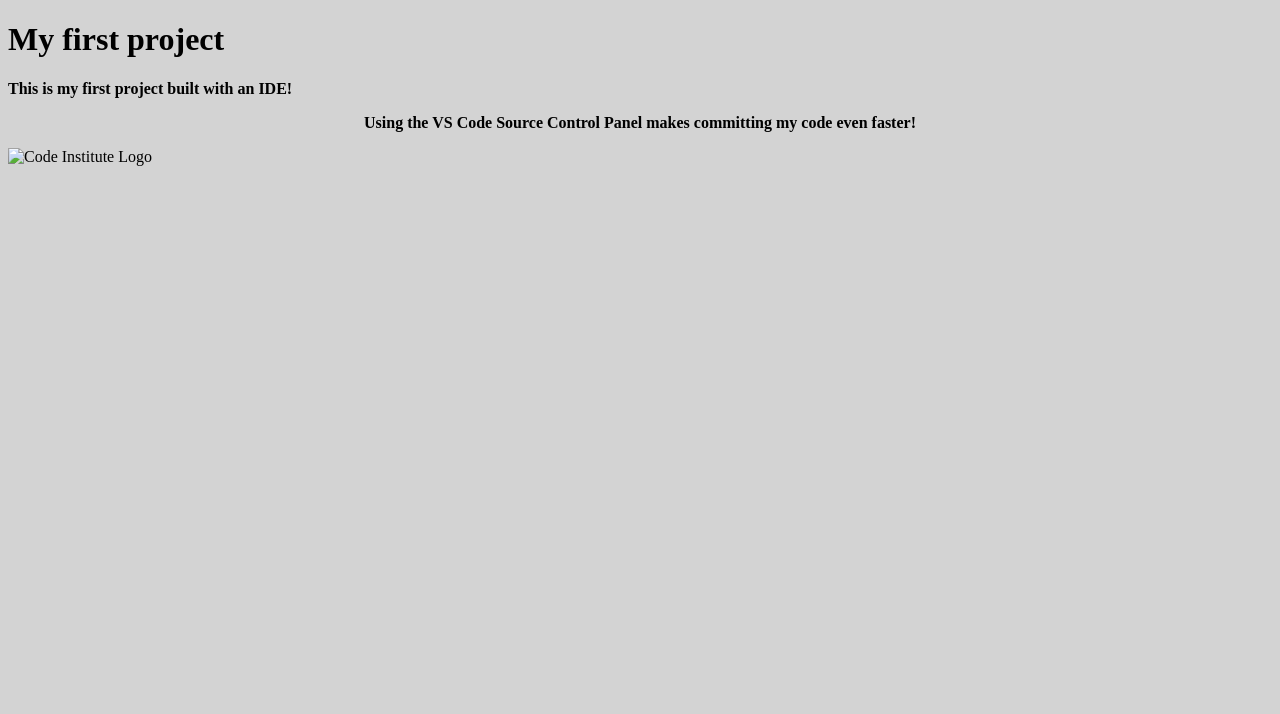
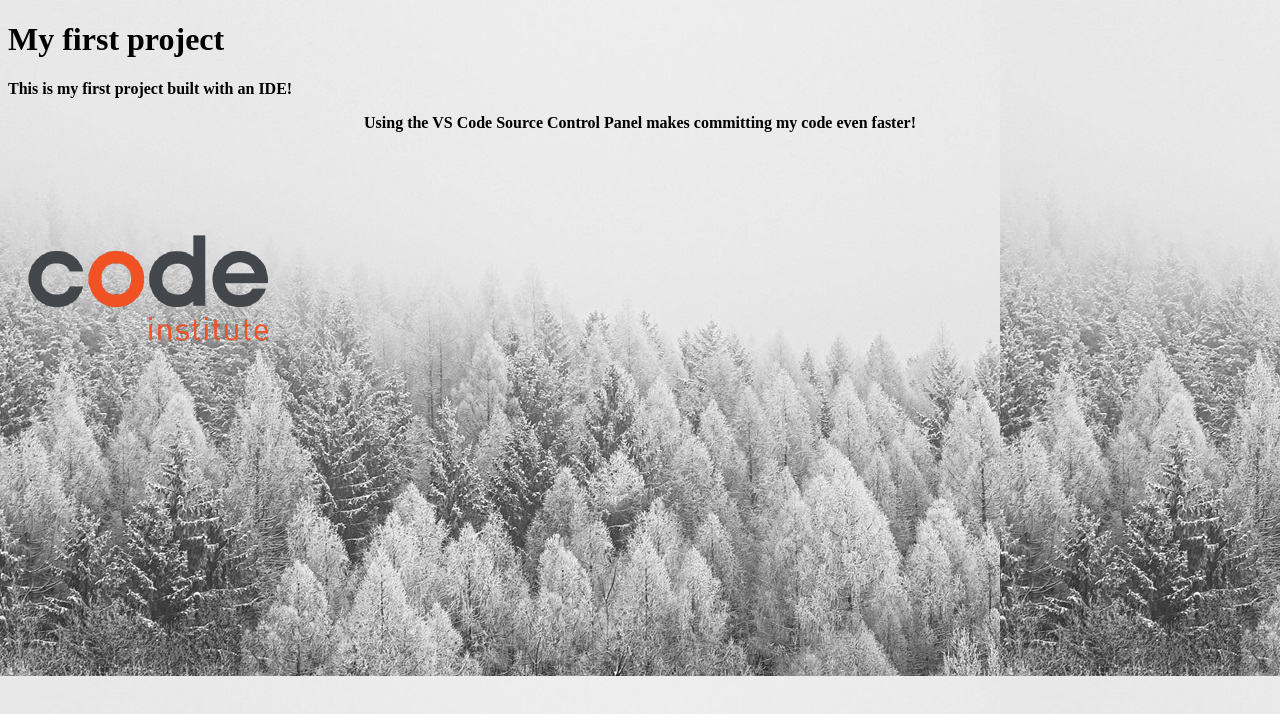
Before and after one commit to AP071216/my-first-project, a plain HTML site: page index.html in a window 1280 px wide. Drawn offline with Linux system fonts and the light colour scheme.

Commit message:
Fix file pathway to resolve missing images

```diff
--- a/assets/css/styles.css
+++ b/assets/css/styles.css
@@ -5,7 +5,7 @@
 
 body {
     background-color: lightgrey;
-    background-image: url("/assets/images/background-img.jpg");
+    background-image: url("../images/01-02-02_background-img.jpg");
 }
 
 p {
--- a/index.html
+++ b/index.html
@@ -13,7 +13,7 @@
     <h1>My first project</h1>
     <p>This is my first project built with an IDE!</p>
     <p class="text-center">Using the VS Code Source Control Panel makes committing my code even faster!</p>
-    <img src="assets/images/ci-logo.png" alt="Code Institute Logo">
+    <img src="assets/images/01-02-02_ci-logo.png" alt="Code Institute Logo">
 
 </body>
 
```
